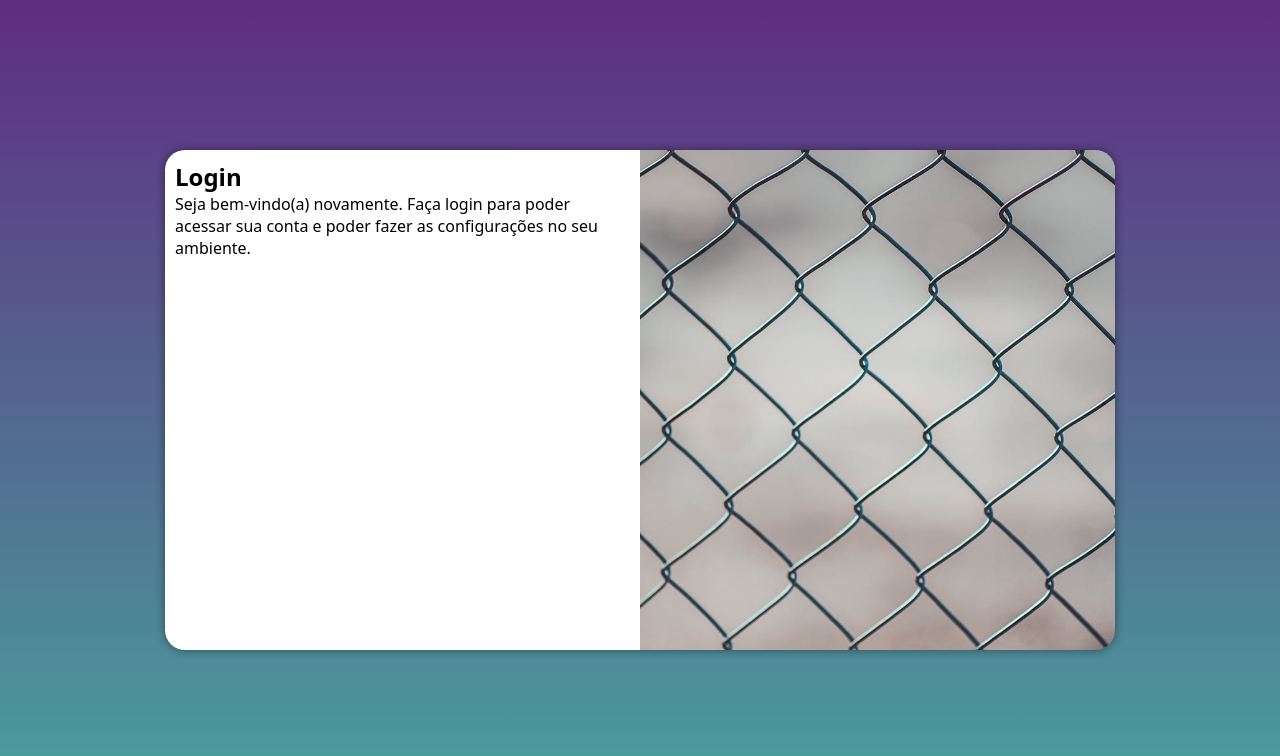
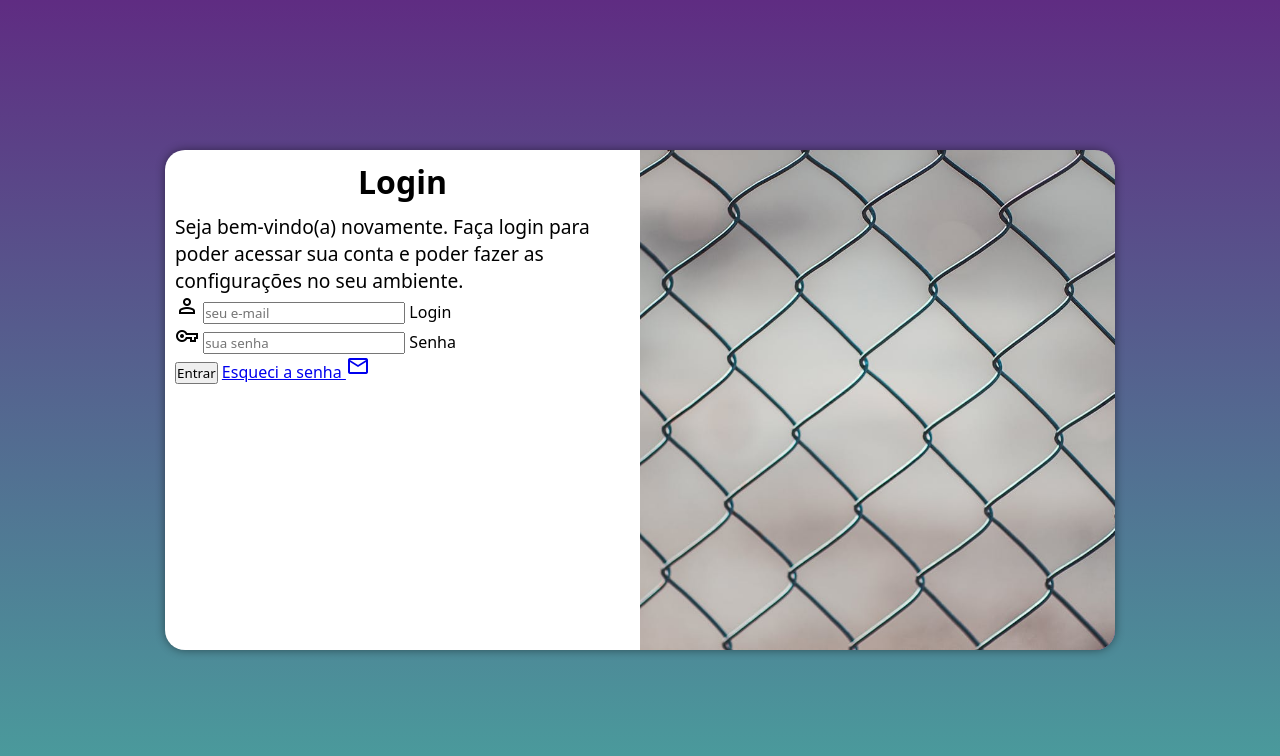
Before and after one commit to jonathanmontoni/projeto-login, a plain HTML site: page index.html in a window 1280 px wide. Drawn offline with nearby package versions, Linux system fonts and the light colour scheme.

Commit message:
adicionei o formulário

```diff
--- a/estilos/media-query.css
+++ b/estilos/media-query.css
@@ -51,4 +51,12 @@ Grandes telas: acima de 1200px
         float: left;
         width: 50%;
     }
+
+    div#formulario h1 {
+        font-size: 2em;
+    }
+
+    div#formulario p {
+        font-size: 1.2em;
+    }
 }
--- a/estilos/style.css
+++ b/estilos/style.css
@@ -54,3 +54,12 @@ section#login div#formulario {
     display: block;
     padding: 10px;
 }
+
+div#formulario h1 {
+    text-align: center;
+    margin-bottom: 10px;
+}
+
+div#formulario p {
+    font-size: 0.8em;
+}
--- a/index.html
+++ b/index.html
@@ -4,6 +4,7 @@
     <meta charset="UTF-8">
     <meta name="viewport" content="width=device-width, initial-scale=1.0">
     <title>Login</title>
+    <link href="https://fonts.googleapis.com/css2?family=Material+Symbols+Outlined" rel="stylesheet">
     <link rel="stylesheet" href="estilos/style.css">
     <link rel="stylesheet" href="estilos/media-query.css">
 </head>
@@ -16,8 +17,21 @@
             <div id="formulario">
                 <h1>Login</h1>
                 <p>Seja bem-vindo(a) novamente. Faça login para poder acessar sua conta e poder fazer as configurações no seu ambiente.</p>
-                <form action="login.php" method="post">
-
+                <form action="login.php" method="post" autocomplete="on">
+                    <div class="campo">
+                        <span class="material-symbols-outlined">person</span>
+                        <input type="email" name="login" id="ilogin" placeholder="seu e-mail" autocomplete="email" required maxlength="30">
+                        <label for="ilogin">Login</label>
+                    </div>
+                    <div class="campo">
+                        <span class="material-symbols-outlined">vpn_key</span>
+                        <input type="password" name="senha" id="isenha" placeholder="sua senha" autocomplete="current-password" required minlength="8" maxlength="20">
+                        <label for="isenha">Senha</label>
+                    </div>
+                    <input type="submit" value="Entrar">
+                    <a href="esquec.html">
+                        Esqueci a senha <span class="material-symbols-outlined">mail</span>
+                    </a>
                 </form>
             </div>
         </section>
```
